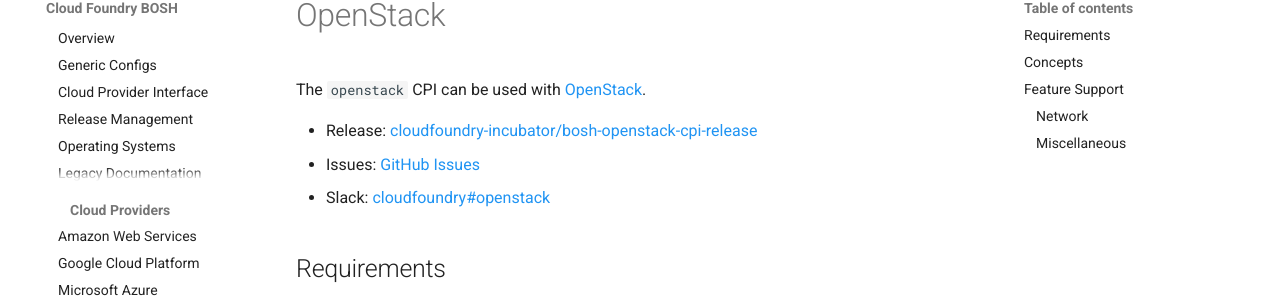
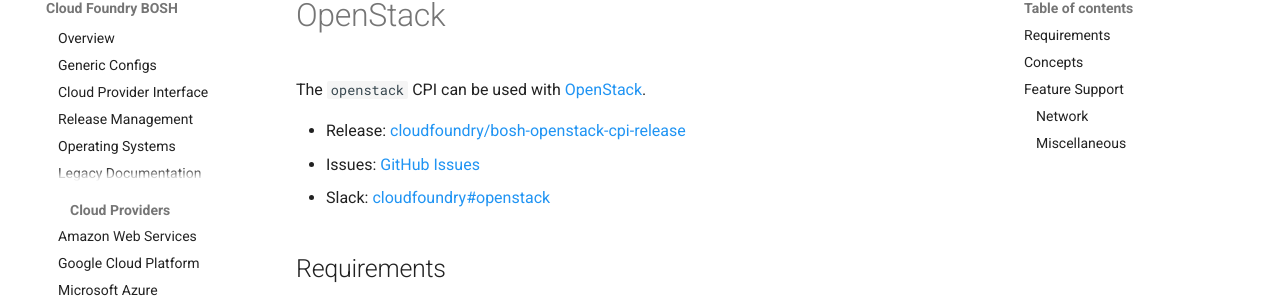
Before and after one commit to cloudfoundry/docs-bosh, an MkDocs documentation site: the page built from content/openstack.md, in a window 1280 px wide and 900 px high. Shown: the part 151-457 px from the top of the window. Built offline with MkDocs 1.6.1 and Material for MkDocs 9.7.7, drawn with Linux system fonts in a browser that asks for light colours; old or Windows-style settings are respelled for this version of MkDocs.

Commit message:
Update CPI URLs to correct location
Replace cloudfoundry-incubator by cloudfoundry for all CPIs that recently graduated from incubation.

```diff
--- a/content/openstack.md
+++ b/content/openstack.md
@@ -6,7 +6,7 @@ title: OpenStack
 
 The `openstack` CPI can be used with [OpenStack](https://www.openstack.org).
 
- * Release: [cloudfoundry-incubator/bosh-openstack-cpi-release](https://github.com/cloudfoundry-incubator/bosh-openstack-cpi-release)
+ * Release: [cloudfoundry/bosh-openstack-cpi-release](https://github.com/cloudfoundry/bosh-openstack-cpi-release)
  * Issues: [GitHub Issues](https://github.com/cloudfoundry-incubator/bosh-openstack-cpi-release/issues)
  * Slack: [cloudfoundry#openstack](https://cloudfoundry.slack.com/messages/openstack)
 
```
